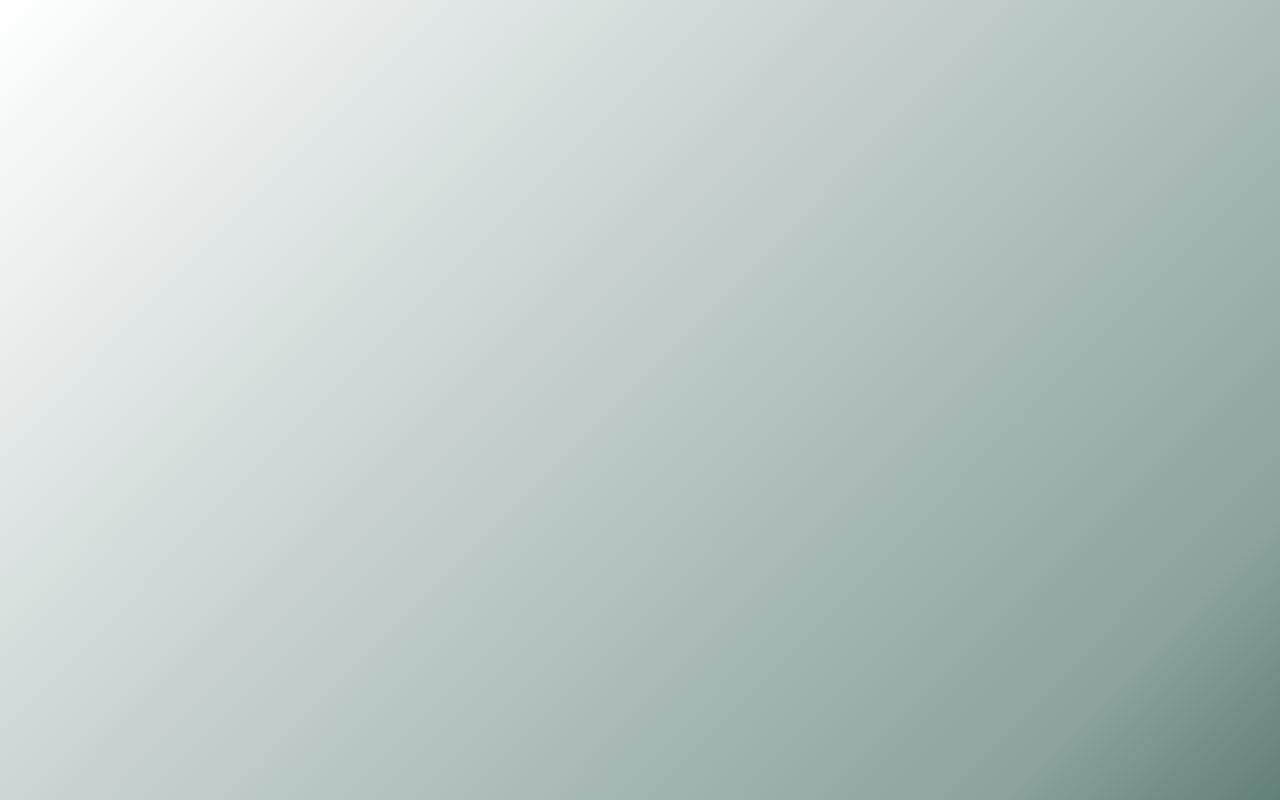
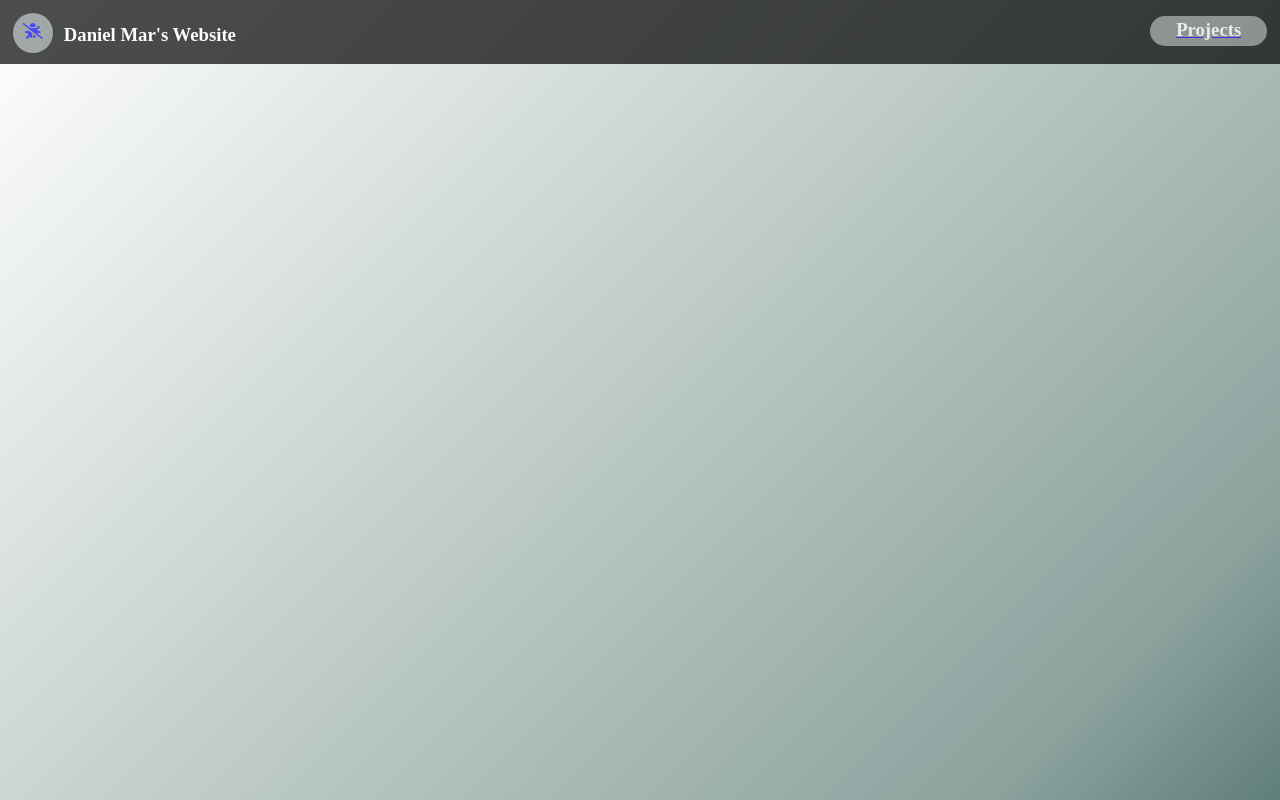
Before and after one commit to DanielDM123/portfolio_website, a plain HTML site: page index.html in a window 1280 px wide. Shown: the top 800 px of the page. Drawn offline with Linux system fonts and the light colour scheme.

Commit message:
Added a nav bar to all files

```diff
--- a/index.html
+++ b/index.html
@@ -5,10 +5,39 @@
     <meta name="viewport" content="width=device-width, initial-scale=1.0">
 
     <link rel="stylesheet" href="style.css">
+    <link rel="stylesheet" href="https://cdnjs.cloudflare.com/ajax/libs/font-awesome/6.5.2/css/all.min.css">
 
     <title>Homepage</title>
 </head>
 <body class="homepage-gradient">
 
+<!-- NAV BAR-->
+<nav>
+    <div class="nav-background nav-container">
+
+        <!-- Logo -->
+         <a href="index.html">
+            <div class="logo-circle">
+                <i class="fa-solid fa-bug-slash"></i>
+            </div>
+        </a>
+
+        <!-- Text -->
+        <div class="nav-text">
+            <h3 class="white nav-container"><b>Daniel Mar's Website</b></h3>
+        </div>
+
+        <!-- Project Link -->
+        <a href="projects.html">
+            <div class="nav-projects">
+                <h3 class="white">Projects</h3>
+            </div>
+        </a>
+
+    </div>
+</nav>
+
+
+
 </body>
 </html>
--- a/style.css
+++ b/style.css
@@ -1,3 +1,8 @@
+body
+{
+    margin: 0;
+}
+
 /* -------------------------------------------------- */
 /* SET THE BACKGROUND GRADIENTS FOR EACH TYPE OF PAGE */
 /* -------------------------------------------------- */
@@ -18,3 +23,82 @@
     height: 100vw;
     background-image: linear-gradient(to bottom right, #18453B,#8BA29D,#18453B );
 }
+
+
+/* NAV BAR COMPONETS */
+nav
+{
+    position: sticky;
+    top: 0;
+}
+
+.nav-container
+{
+    padding: 10px;
+    margin: 1px;
+
+    height: 3vw;
+}
+
+.logo-circle
+{
+    background-color: #7C8483;
+
+    width: 20px;
+    height: 20px;
+
+    padding: 10px;
+
+    border-radius: 100%;
+}
+
+.logo_icon
+{
+    background-color: #ffffff;
+}
+
+.nav-background
+{
+    margin: 0;
+    padding: 1%;
+
+    display: flex;
+
+    background-color: #000000;
+    opacity: 70%;
+}
+
+.nav-text
+{
+    flex-grow: 4;
+
+}
+
+.nav-projects
+{
+    background-color: #808080;
+    color: #D1DAD8;
+
+    text-align: center;
+
+    height: 30px;
+
+    padding-left: 20px;
+    padding-right: 20px;
+
+    border-radius: 16px;
+}
+
+.nav-projects h3
+{
+    margin: 3px;
+    padding: 3px;
+}
+
+
+/* TEXT COLORS */
+.white
+{
+
+    color:#ffffff;
+}
```
Also changed, not shown: project_fun_with_rotoscope.html (+29 -0 lines), project_rockys_boots.html (+28 -0 lines).
